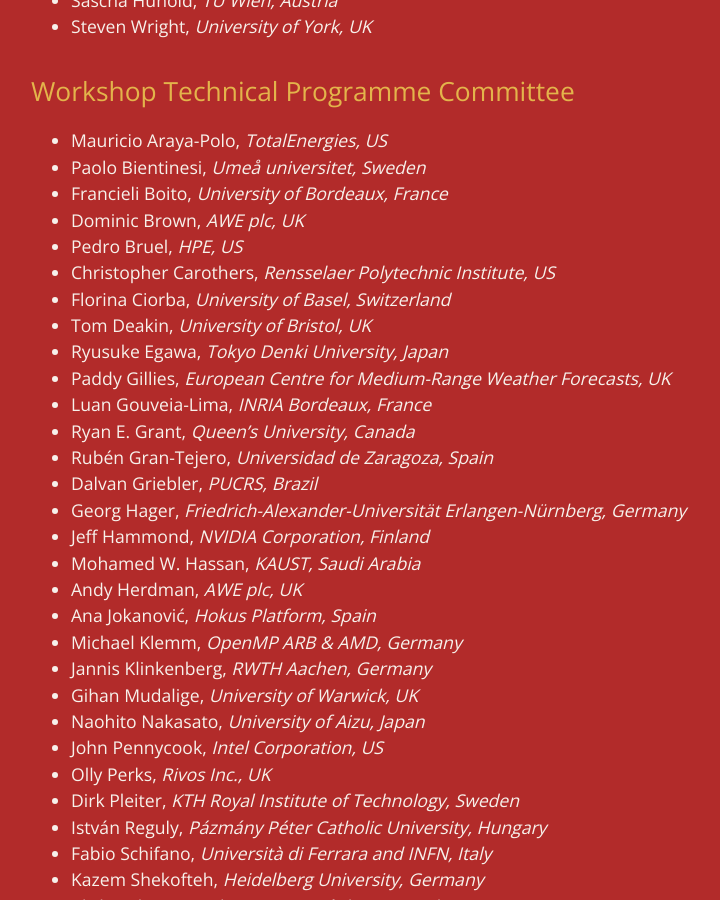
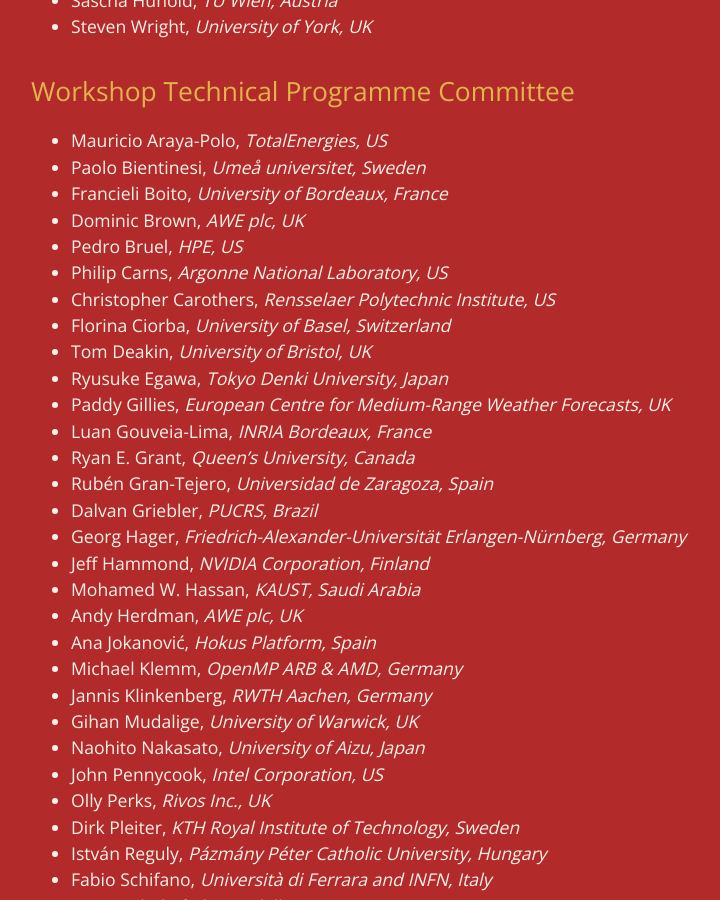
Before and after one commit to pmbs-workshop/pmbs-workshop.github.io, a Jekyll site: the page built from programmecommittee.markdown, in a window 1280 px wide and 900 px high, scrolled down 893 px. Shown: the whole window, without its empty margins (193-913 px from the left). Built offline with Jekyll 4.4.1, drawn with Linux system fonts in a browser that asks for light colours.

Commit message:
adds Carns to PC

```diff
--- a/programmecommittee.markdown
+++ b/programmecommittee.markdown
@@ -25,6 +25,7 @@
 * Francieli Boito, _University of Bordeaux, France_
 * Dominic Brown, _AWE plc, UK_
 * Pedro Bruel, _HPE, US_
+* Philip Carns, _Argonne National Laboratory, US_
 * Christopher Carothers, _Rensselaer Polytechnic Institute, US_
 * Florina Ciorba, _University of Basel, Switzerland_
 * Tom Deakin, _University of Bristol, UK_
```
